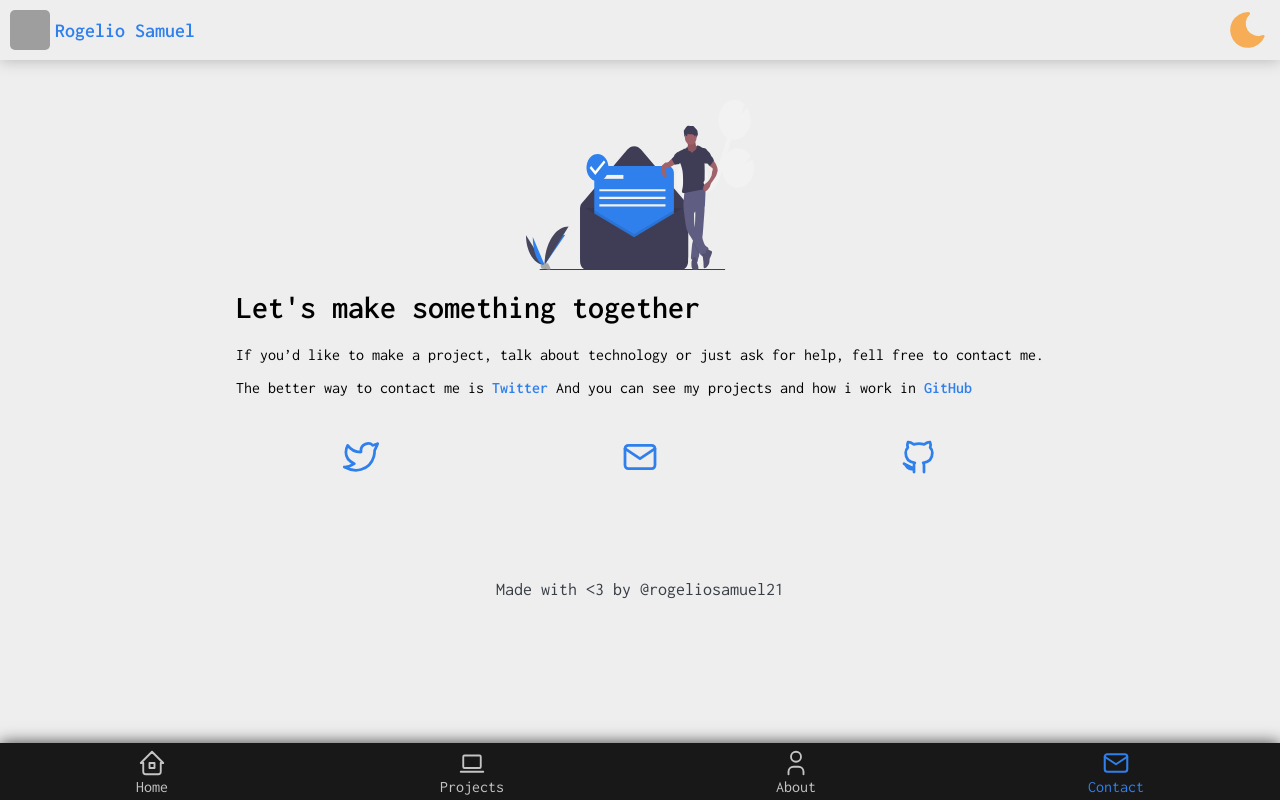
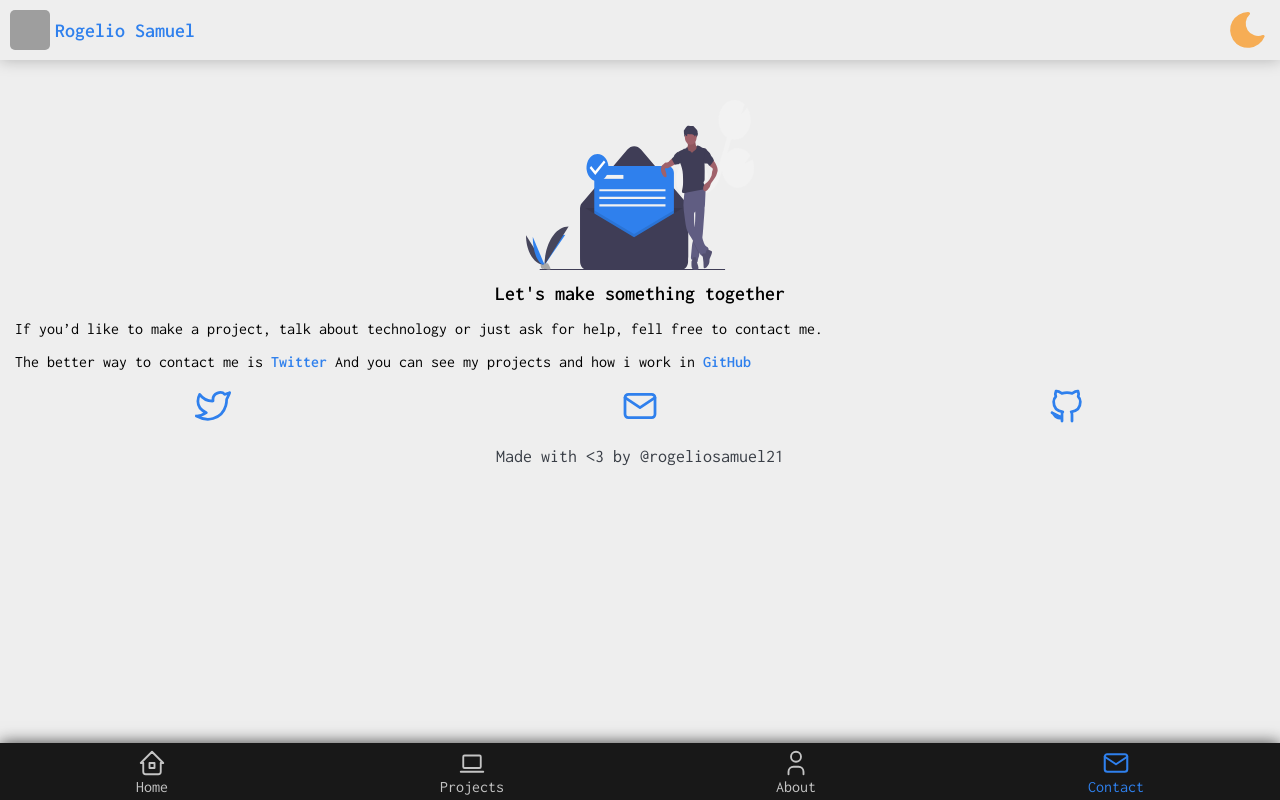
Before and after one commit to sam-621/rogeliosamuel.com, a React app: page /contact in a window 1280 px wide. Built offline with nearby package versions, Linux system fonts and the light colour scheme; grey boxes are pictures that could not be loaded.

Commit message:
(Update) components

```diff
--- a/src/components/pages/AboutMe.jsx
+++ b/src/components/pages/AboutMe.jsx
@@ -7,6 +7,7 @@ import { NavBottom } from '../containers';
 import ColorTheme from '../../context/ColorTheme';
 
 const AboutMe = () => {
+  window.scrollTo(0, 0);
   const { theme, setTheme } = useContext(ColorTheme);
   const color = theme ? 'White' : 'Dark';
   return (
@@ -16,9 +17,9 @@ const AboutMe = () => {
         <MyProfilePic />
         <p className={`AboutMe-Text-${color} AboutMe-Text`}>
           Hello, I’m Rogelio Samuel Moreno Corrales, an university student 📘,
-          i’m 18 years old, learning programm 💻 by myself. I live in Culiacan,
-          Mexico, I like videogames, Teach and spend time with my family and
-          girlfirend.
+          i’m 18 years old, learning programm 💻 by myself. <br /> <br /> I live
+          in Culiacan, Mexico, I like videogames, Teach and spend time with my
+          family and girlfirend.
         </p>
       </main>
       <FooterText />
--- a/src/components/pages/Contact.jsx
+++ b/src/components/pages/Contact.jsx
@@ -9,12 +9,13 @@ import ContactBlue from '../../assets/img/contactBlue.svg';
 import ContactGreen from '../../assets/img/contactGreen.svg';
 
 const Contact = () => {
+  window.scrollTo(0, 0);
   const { theme } = useContext(ColorTheme);
   const color = theme ? 'White' : 'Dark';
   return (
     <>
       <TitleMobile />
-      <main className="Contact-content">
+      <main className="Contact-content-page">
         <div className="Contact-illustration-container">
           <img
             src={theme ? ContactBlue : ContactGreen}
--- a/src/components/pages/Home.jsx
+++ b/src/components/pages/Home.jsx
@@ -5,6 +5,7 @@ import { Header, Skills, Contact, NavBottom } from '../containers/';
 import { FooterText } from '../atoms/';
 
 const Home = () => {
+  window.scrollTo(0, 0);
   return (
     <>
       <Header />
--- a/src/styles/atoms/SocialIcons.css
+++ b/src/styles/atoms/SocialIcons.css
@@ -1,5 +1,4 @@
 .Hero-content-links {
-  margin-top: 25px;
   display: flex;
   justify-content: space-around;
 }
--- a/src/styles/containers/ContactInfo.css
+++ b/src/styles/containers/ContactInfo.css
@@ -1,5 +1,9 @@
 .Contact-Text-Container {
   margin: 0 15px;
+}
+.Contact-Text-Container h1 {
+  font-size: 20px;
+  text-align: center;
 }
 .Contact-Text-Container p {
   text-align: justify;
--- a/src/styles/molecules/Hero.css
+++ b/src/styles/molecules/Hero.css
@@ -20,6 +20,7 @@
 }
 .Hero-content {
   display: grid;
+  grid-gap: 25px;
   justify-content: center;
 }
 .Hero-content p {
```
